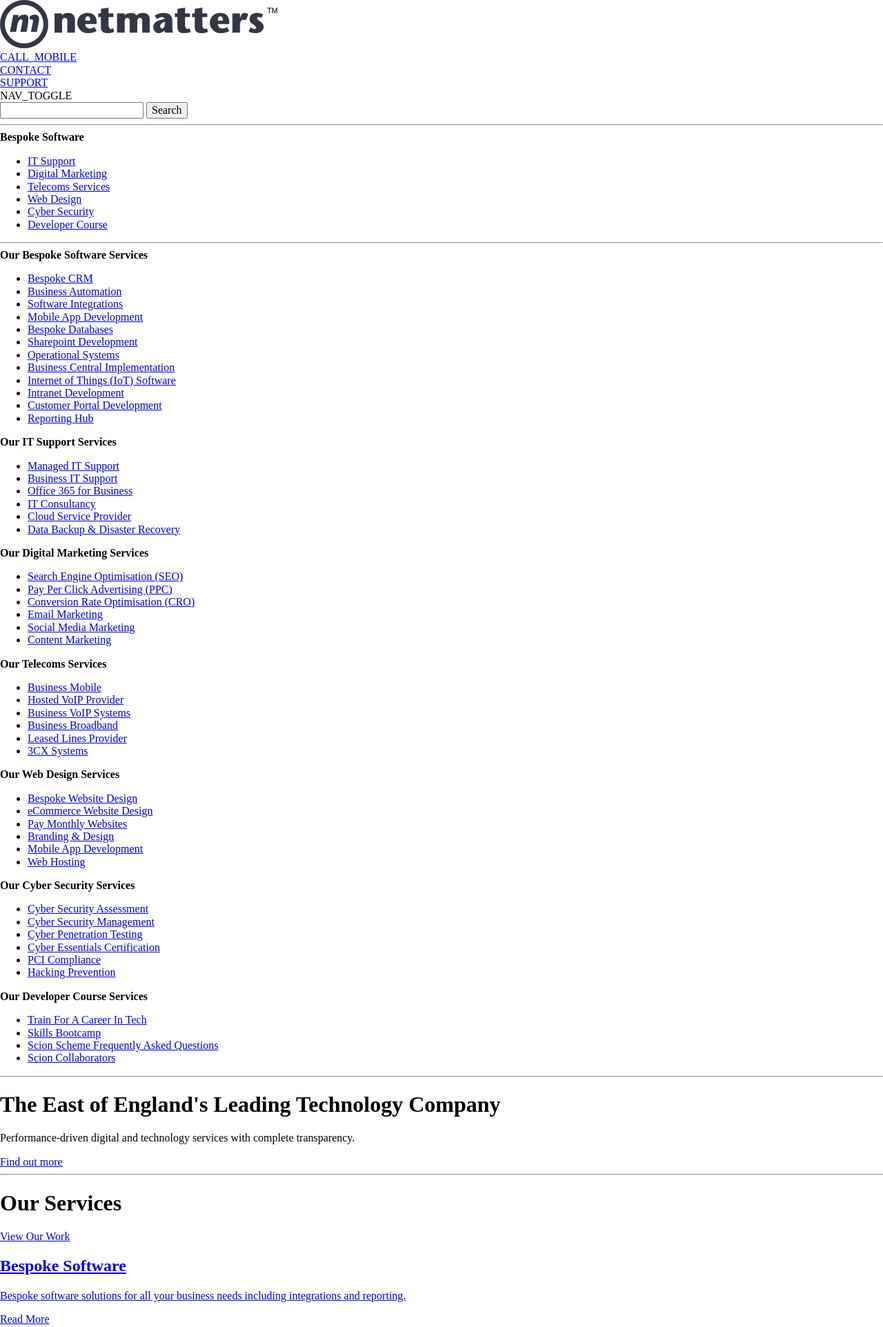
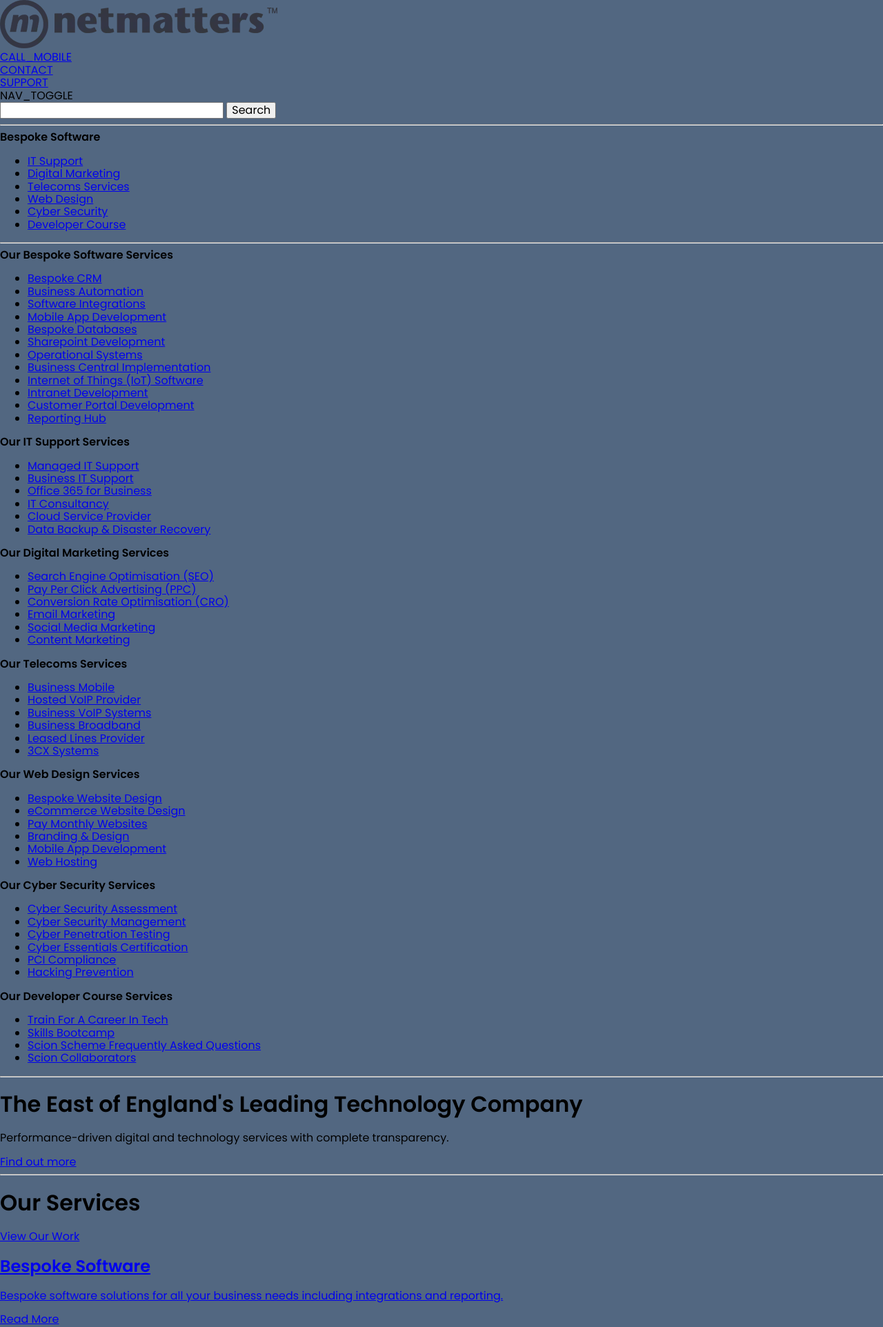
Before and after one commit to GeoffSG/netmatters-study, a PHP site: page / in a window 1280 px wide. Shown: the top 1924 px of the page at 69% size. Run offline with PHP 8.4, Linux system fonts and the light colour scheme.

Commit message:
Added font & color vars

```diff
--- a/css/application.css
+++ b/css/application.css
@@ -1,3 +1,4 @@
+@import url("https://fonts.googleapis.com/css2?family=Poppins:ital,wght@0,400;0,600;1,600");
 /*! normalize.css v8.0.1 | MIT License | github.com/necolas/normalize.css */
 /* Document
    ========================================================================== */
@@ -306,4 +307,9 @@ template {
  */
 [hidden] {
   display: none;
+}
+
+html {
+  font-family: "Poppins", sans-serif;
+  background-color: #526781;
 }/*# sourceMappingURL=application.css.map */
--- a/scss/base/_base.scss
+++ b/scss/base/_base.scss
@@ -0,0 +1,4 @@
+html {
+    font-family: $font-family;
+    background-color: get-service-colors('bs','darken');
+}
--- /dev/null
+++ b/scss/utilities/_config.scss
@@ -0,0 +1,65 @@
+//  ================================
+//  Variables
+//  ================================
+
+//  Font Variables
+
+$font-url: 'https://fonts.googleapis.com/css2?family=Poppins:ital,wght@0,400;0,600;1,600';
+$font-family: 'Poppins', sans-serif;
+
+@if variable-exists(font-url) {
+    @import url($font-url);
+}
+
+$font-normal: 400;
+$font-bold: 600;
+
+
+//  Colors
+
+$white: #ffffff;
+
+$grey-xl: #84858f;
+$grey-l: #999aa2;
+$grey: #333645;
+$grey-d: #272936;
+$grey-xd: #212330;
+$black: #121318;
+
+// $hoki: #67809f;
+// $blue: #4183d7;
+// $green: #2ecc71;
+// $red: #d64541;
+// $purple: #926fb1;
+// $radical-red: #f62459;
+// $punch: #ce4125;
+$gold: #ffa500;
+
+$services-colors: (
+    'bs': #67809f,            //  Bespoke Software
+    'it': #4183d7,            //  IT Support
+    'dm': #2ecc71,           //  Digital Marketing
+    'ts': #d64541,             //  Telecoms Services
+    'wd': #926fb1,          //  Web Design
+    'cs': #f62459,     //  Cyber Security
+    'dt': #ce4125            //  Developer Training
+);
+
+$social-media-colors: (
+    'facebook': #3b5998,
+    'linkedin': #0077b5,
+    'twitter': #00aced,
+    'instagram': #d93175
+);
+
+$support-color: $blue;
+$support-hover: $blue-d;
+
+$google: #4387f6;
+$google-hover: #166af4;
+
+$trustpilots: #00b67b;
+$trustpilots-hover: #009b69;
+
+$darken: 10%;
+$lighten: 10%;
--- /dev/null
+++ b/scss/utilities/_functions.scss
@@ -0,0 +1,22 @@
+//  ================================
+//  Functions
+//  ================================
+
+// Calculate em values
+@function em($target, $context: $base__font-size) {
+	@return calc($target / $context) * 1em;
+}
+
+@function get-service-colors($color, $modifier:null) {
+    @if $modifier == null {
+        @return map-get($services-colors, $color);
+    }
+    @else if $modifier == 'darken' {
+        $color: map-get($services-colors, $color);
+        @return darken($color, $darken);
+    }
+    @else if $modifier == 'lighten' {
+        $color: map-get($services-colors, $color);
+        @return lighten($color, $lighten);
+    }
+}
--- a/scss/utilities/_index.scss
+++ b/scss/utilities/_index.scss
@@ -1 +1,2 @@
-@import 'vars';
+@import 'functions';
+@import 'config';
--- a/scss/utilities/_vars.scss
+++ /dev/null
@@ -1,3 +0,0 @@
-//  ================================
-//  Variables
-//  ================================
```
Also changed, not shown: scss/utilities/_helpers.scss (added), 1 other file.
